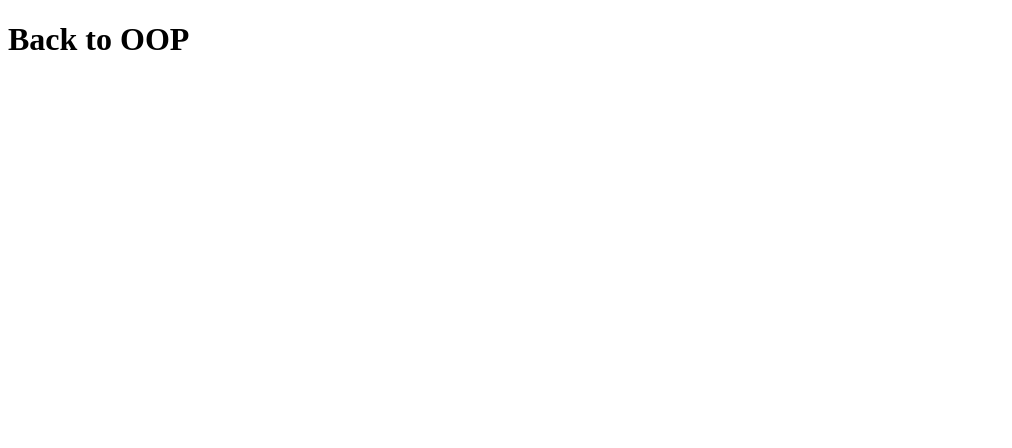
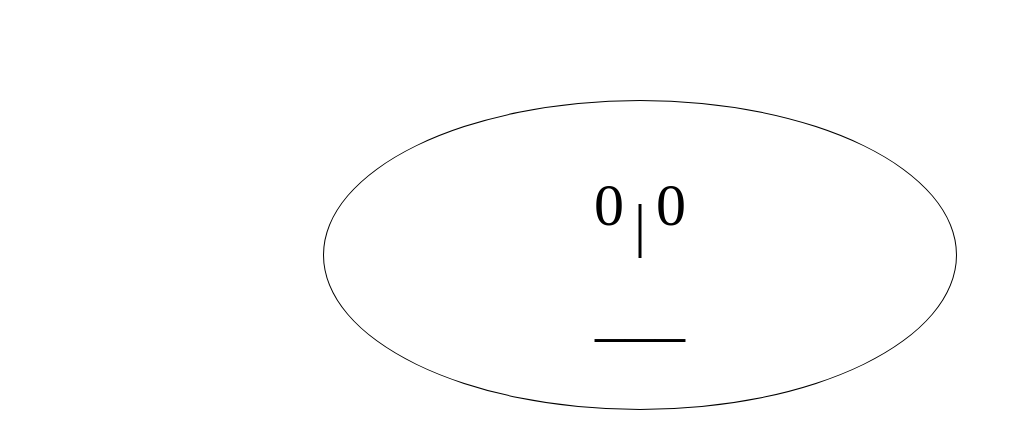
Before and after one commit to BojanMijatovic/You-Don-t-Know-JS-Yet, a plain HTML site: page OOP/index.html in a window 1280 px wide. Shown: the whole page, without its empty margins (0-1012 px from the left). Drawn offline with Linux system fonts and the light colour scheme.

Commit message:
practice

```diff
--- a/OOP/index.html
+++ b/OOP/index.html
@@ -10,7 +10,18 @@
 </head>
 
 <body>
-    <h1>Back to OOP</h1>
+    <section class="face">
+        <div class="face-container">
+            <div class="face-elements">
+                <div class="face-top">
+                    <div class="face-eye">0</div>
+                    <div class="face-nose">|</div>
+                    <div class="face-eye">0</div>
+                </div>
+                <div class="face-mouth">___</div>
+            </div>
+        </div>
+    </section>
 </body>
 
 </html>
--- a/OOP/style/css/main.css
+++ b/OOP/style/css/main.css
@@ -1 +1,40 @@
 /*  main style */
+
+.face {
+    border-radius: 50%;
+    border: solid 1px black;
+    height: 50%;
+    width: 50%;
+    margin: 100px auto;
+    font-size: 60px;
+}
+
+.face-container {
+    width: 100%;
+    display: flex;
+    align-items: center;
+    padding: 30px 0;
+}
+
+.face-elements {
+    display: flex;
+    align-items: center;
+    justify-content: center;
+    flex-direction: column;
+    margin: 0 auto;
+}
+
+.face-top {
+    display: flex;
+    align-items: center;
+    justify-content: center;
+    padding: 20px 0;
+}
+
+.face-nose {
+    margin: 40px 10px 0;
+}
+
+.face-mouth {
+    margin-bottom: 30px;
+}
```
